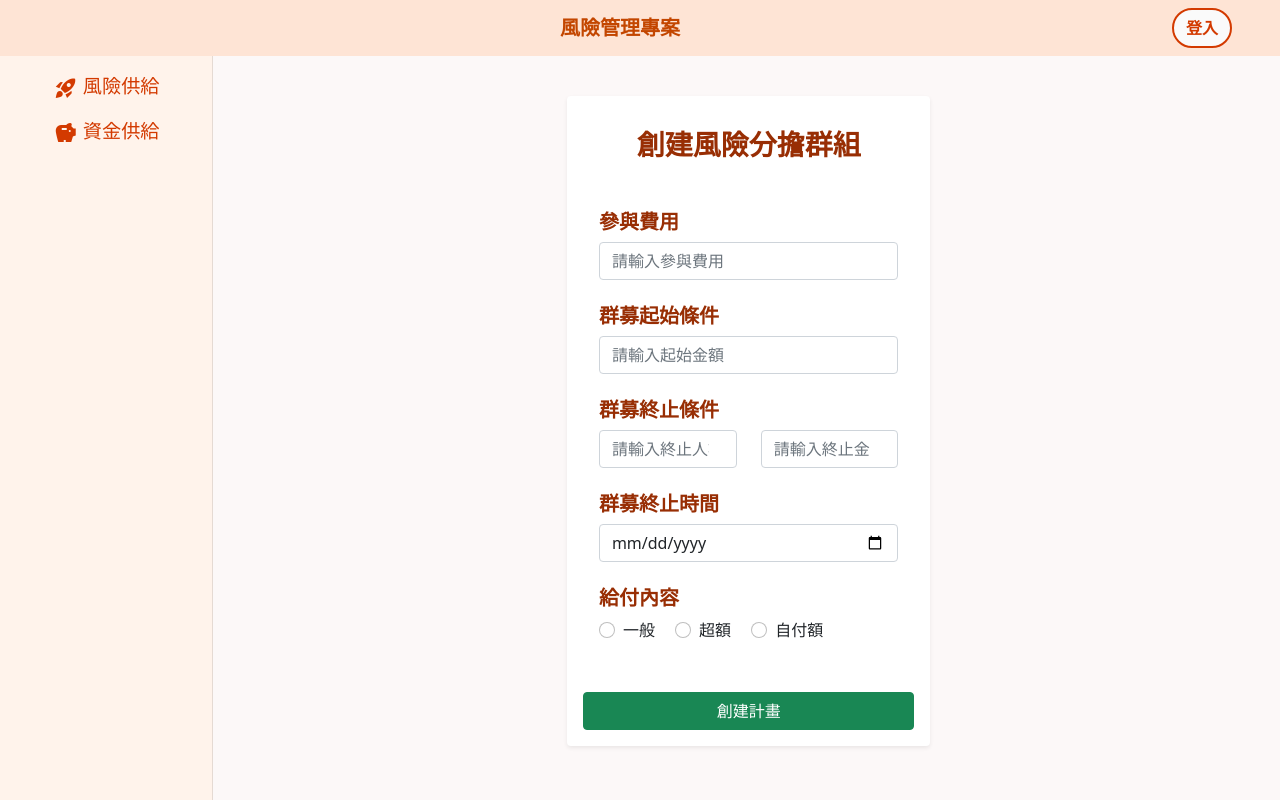
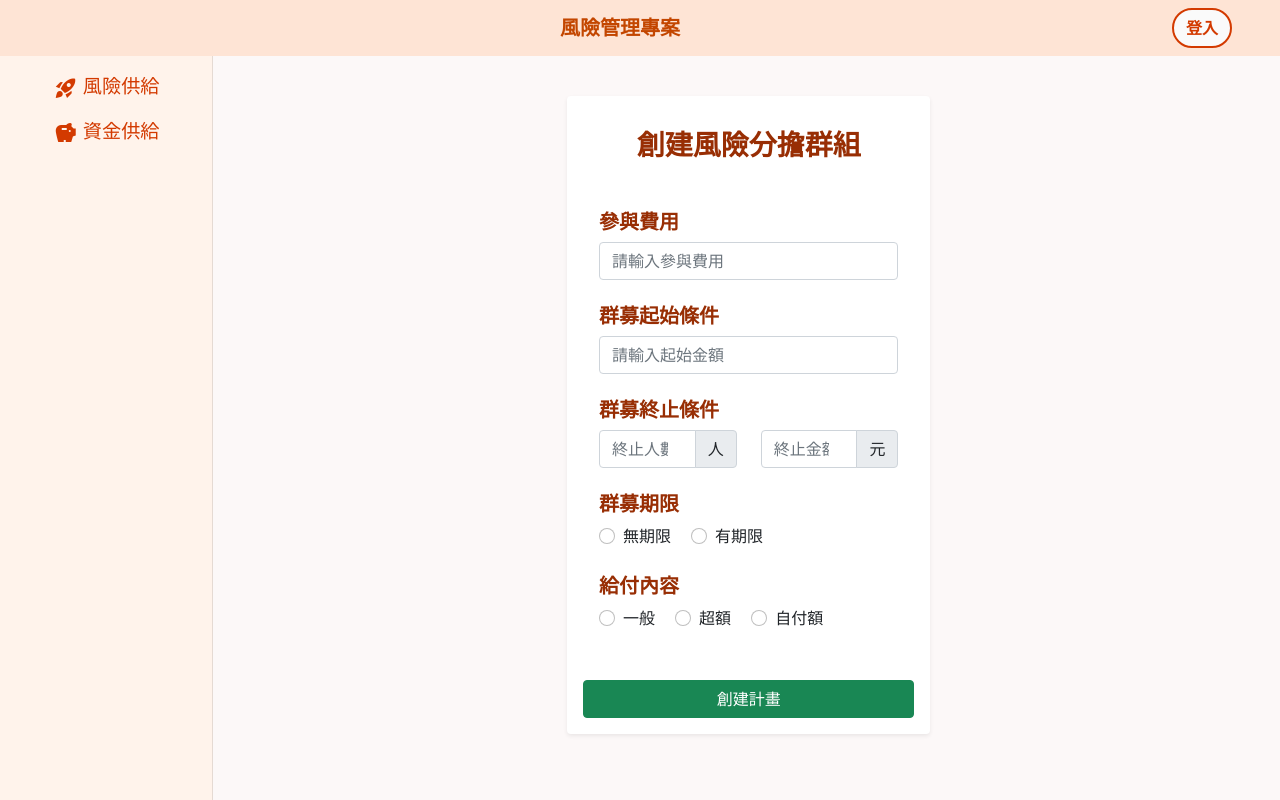
Before and after one commit to AlfeeCNC/TT, a Django app: page /clubs/startPlan/createShareClub in a window 1280 px wide. Run offline with Django 4.2, Linux system fonts and the light colour scheme; some libraries are stand-ins or nearby versions.

Commit message:
done：風險群組創建（未接DB）

```diff
--- a/clubs/templates/startPlan/createShareClub.html
+++ b/clubs/templates/startPlan/createShareClub.html
@@ -1,5 +1,6 @@
 {% extends 'base.html' %}
-{% block title %} 創建風險分擔團體 {% endblock title %}
+{% load static %}
+{% block title %} 創建風險分擔群組 {% endblock title %}
 {% block content %}
 <section style="padding-top:48px;">
     <div class="card mx-auto mt-5 shadow-sm w-35" style="width: 18rem; border: transparent;">
@@ -13,22 +14,36 @@
                 </div>
                 <div class="ms-3 me-3 mb-4">
                     <h5 class="form-label mb-2" style="color:#982e04;"><strong>群募起始條件</strong></h5>
-                    <input type="number" class="form-control" id="launchAmount" name="launchAmount" placeholder="請輸入起始金額">
+                    <input type="number" class="form-control" id="launchAmount" name="launchAmount"
+                        placeholder="請輸入起始金額">
                 </div>
                 <div class="ms-3 me-3 mb-4">
                     <h5 class="form-label mb-2" style="color:#982e04;"><strong>群募終止條件</strong></h5>
                     <div class="row">
-                        <div class="col">
-                            <input type="number" class="form-control" id="terminateNums" name="terminateNums" placeholder="請輸入終止人數">
+                        <div class="col input-group">
+                            <input type="number" class="form-control" id="terminateNums" name="terminateNums"
+                                placeholder="終止人數">
+                            <span class="input-group-text">人</span>
                         </div>
-                        <div class="col">
-                            <input type="number" class="form-control" id="terminateAmount" name="terminateAmount" placeholder="請輸入終止金額">
+                        <div class="col input-group">
+                            <input type="number" class="form-control" id="terminateAmount" name="terminateAmount"
+                                placeholder="終止金額">
+                            <span class="input-group-text">元</span>
                         </div>
                     </div>
                 </div>
                 <div class="ms-3 me-3 mb-4">
-                    <h5 class="form-label mb-2" style="color:#982e04;"><strong>群募終止時間</strong></h5>
-                    <input type="date" class="form-control" id="deadline" name="deadline">
+                    <h5 class="form-label mb-2" style="color:#982e04;"><strong>群募期限</strong></h5>
+                    <div class="form-check form-check-inline">
+                        <input class="form-check-input" type="radio" name="deadline" id="deadline1" value="無期限">
+                        <label class="form-check-label" for="deadline1">無期限</label>
+                    </div>
+                    <div class="form-check form-check-inline">
+                        <input class="form-check-input" type="radio" name="deadline" id="deadline2" value="有期限">
+                        <label class="form-check-label" for="deadline1">有期限</label>
+                    </div>
+                    <div id="deadline3">
+                    </div>
                 </div>
                 <div class="ms-3 me-3 mb-4">
                     <h5 class="form-label mb-2" style="color:#982e04;"><strong>給付內容</strong></h5>
@@ -56,4 +71,7 @@
 {% endblock content %}
 
 {% block script %}
+
+<script src="{% static 'js/websiteFunctions/deadlineDate.js' %}"></script>
+
 {% endblock script %}
--- a/clubs/views.py
+++ b/clubs/views.py
@@ -1,4 +1,3 @@
-import re
 from django.shortcuts import render
 from django.http import HttpResponse
 
@@ -25,9 +24,30 @@ def createIndividualPlan(request):
     return render(request, 'startPlan/individualPlan.html')
 
 def createMutualHelpClub(request):
+    if request.POST:
+        joinFee = request.POST['joinFee']
+        launchAmount = request.POST['launchAmount']
+        terminateNums = request.POST['terminateNums']
+        deadline = request.POST['deadline']
+        if deadline == "有期限":
+            deadlineDate = request.POST['deadlineDate']
+            print(joinFee, launchAmount, terminateNums, deadline, deadlineDate)
+        else:
+            print(joinFee, launchAmount, terminateNums, deadline)
     return render(request, 'startPlan/createMutualHelpClub.html')
 
 def createShareClub(request):
+    if request.POST:
+        joinFee = request.POST['joinFee']
+        launchAmount = request.POST['launchAmount']
+        terminateNums = request.POST['terminateNums']
+        terminateAmount = request.POST['terminateAmount']
+        deadline = request.POST['deadline']
+        if deadline == "有期限":
+            deadlineDate = request.POST['deadlineDate']
+            print(joinFee, launchAmount, terminateNums, terminateAmount, deadline, deadlineDate)
+        else:
+            print(joinFee, launchAmount, terminateNums, terminateAmount, deadline)
     return render(request, 'startPlan/createShareClub.html')
 
 class FormWizardView(SessionWizardView):
--- /dev/null
+++ b/static/js/websiteFunctions/deadlineDate.js
@@ -0,0 +1,15 @@
+var deadline1 = document.getElementById("deadline1");
+var deadline2 = document.getElementById("deadline2");
+var deadline3 = document.getElementById("deadline3");
+
+deadline1.addEventListener('click', function () {
+    if (deadline2.checked == false) {
+        deadline3.innerHTML = "";
+    }
+});
+
+deadline2.addEventListener('click', function () {
+    if (deadline2.checked == true) {
+        deadline3.innerHTML = "<input type='date' class='form-control' id='deadlineDate' name='deadlineDate'>";
+    }
+});
```
Also changed, not shown: clubs/templates/startPlan/createMutualHelpClub.html (+28 -5 lines).
